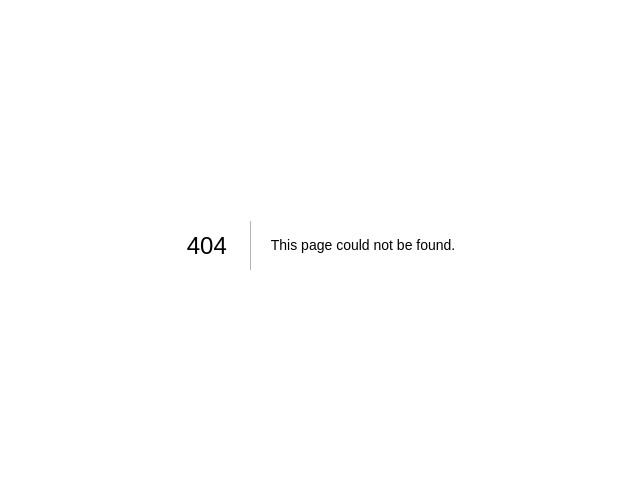
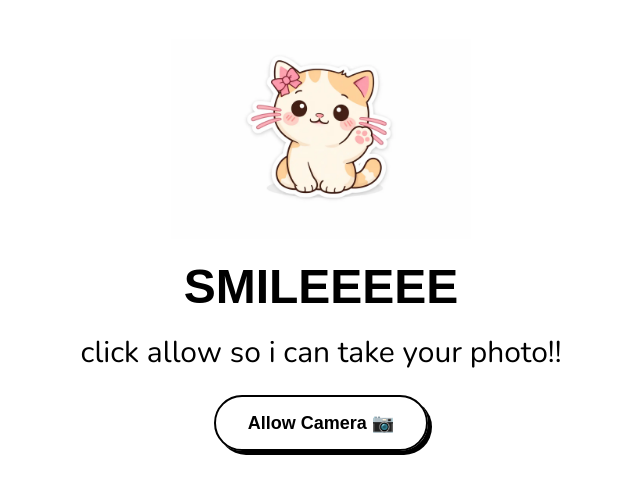
Before and after one commit to Mainao/meow-snap, a Next.js app: page /permission in a window 1280 px wide. Before the commit this address had no page. Shown: the part 155-648 px from the top of the page, without its empty margins (319-959 px from the left). Built offline with nearby package versions, Linux system fonts and the light colour scheme; a web font is replaced by a local one.

Commit message:
feat: add accept flow and camera permission page

```diff
--- /dev/null
+++ b/app/permission/page.tsx
@@ -0,0 +1,5 @@
+import { Permission } from "@/features/camera";
+
+export default function PermissionPage() {
+  return <Permission />;
+}
--- /dev/null
+++ b/features/camera/components/Permission.tsx
@@ -0,0 +1,39 @@
+"use client";
+
+import { useCallback, useState } from "react";
+import { useRouter } from "next/navigation";
+import CatMascot from "@/components/mascot/CatMascot";
+import Button from "@/components/ui/Button";
+
+export function Permission() {
+  const router = useRouter();
+  const [error, setError] = useState<string | null>(null);
+
+  const handleAllowCamera = useCallback(async () => {
+    setError(null);
+    try {
+      const stream = await navigator.mediaDevices.getUserMedia({ video: true });
+      stream.getTracks().forEach((track) => track.stop());
+      router.push("/camera");
+    } catch (err) {
+      console.error("Camera access denied:", err);
+      setError(
+        "Oops! I can't see without camera access. Please enable it in your browser settings!"
+      );
+    }
+  }, [router]);
+
+  return (
+    <div className="flex flex-col items-center justify-center space-y-6 text-center min-h-screen">
+      <CatMascot />
+      <h1 className="text-4xl md:text-5xl font-bold font-handwritten">SMILEEEEE</h1>
+      <p className="font-handwritten text-2xl md:text-3xl">
+        click allow so i can take your photo!!
+      </p>
+      <Button onClick={handleAllowCamera}>Allow Camera 📷</Button>
+      {error && (
+        <p className="text-red-500 mt-4 font-handwritten text-xl">{error}</p>
+      )}
+    </div>
+  );
+}
--- /dev/null
+++ b/features/camera/index.ts
@@ -0,0 +1 @@
+export { Permission } from "./components/Permission"
--- a/features/landing/components/LandingActions.tsx
+++ b/features/landing/components/LandingActions.tsx
@@ -1,5 +1,6 @@
 "use client";
 
+import { useRouter } from "next/navigation";
 import Button from "@/components/ui/Button";
 
 const MESSAGES = {
@@ -25,17 +26,22 @@ const BUTTON_TEXT = {
 interface LandingActionsProps {
   rejected: boolean;
   onReject: () => void;
-  onAccept: () => void;
 }
 
-export function LandingActions({ rejected, onReject, onAccept }: LandingActionsProps) {
+export function LandingActions({ rejected, onReject }: LandingActionsProps) {
+  const router = useRouter();
+
+  const handleAccept = () => {
+    router.push("/permission");
+  };
+
   return (
     <>
       <div className="cute-text text-3xl md:text-4xl text-center">
         {rejected ? MESSAGES.rejected : MESSAGES.default}
       </div>
       <div className="flex flex-col sm:flex-row space-y-4 sm:space-y-0 sm:space-x-4">
-        <Button variant="primary" onClick={onAccept}>
+        <Button variant="primary" onClick={handleAccept}>
           {rejected ? BUTTON_TEXT.rejected : BUTTON_TEXT.default}
         </Button>
         {!rejected && (
--- a/features/landing/components/LandingPage.tsx
+++ b/features/landing/components/LandingPage.tsx
@@ -11,7 +11,10 @@ export function LandingPage() {
   return (
     <div className="flex flex-col items-center justify-center space-y-8 min-h-screen">
       {rejected ? <CatMascotSad /> : <CatMascot />}
-      <LandingActions rejected={rejected} onReject={() => setRejected(true)} onAccept={() => setRejected(false)} />
+      <LandingActions
+        rejected={rejected}
+        onReject={() => setRejected(true)}
+      />
     </div>
   );
 }
```
